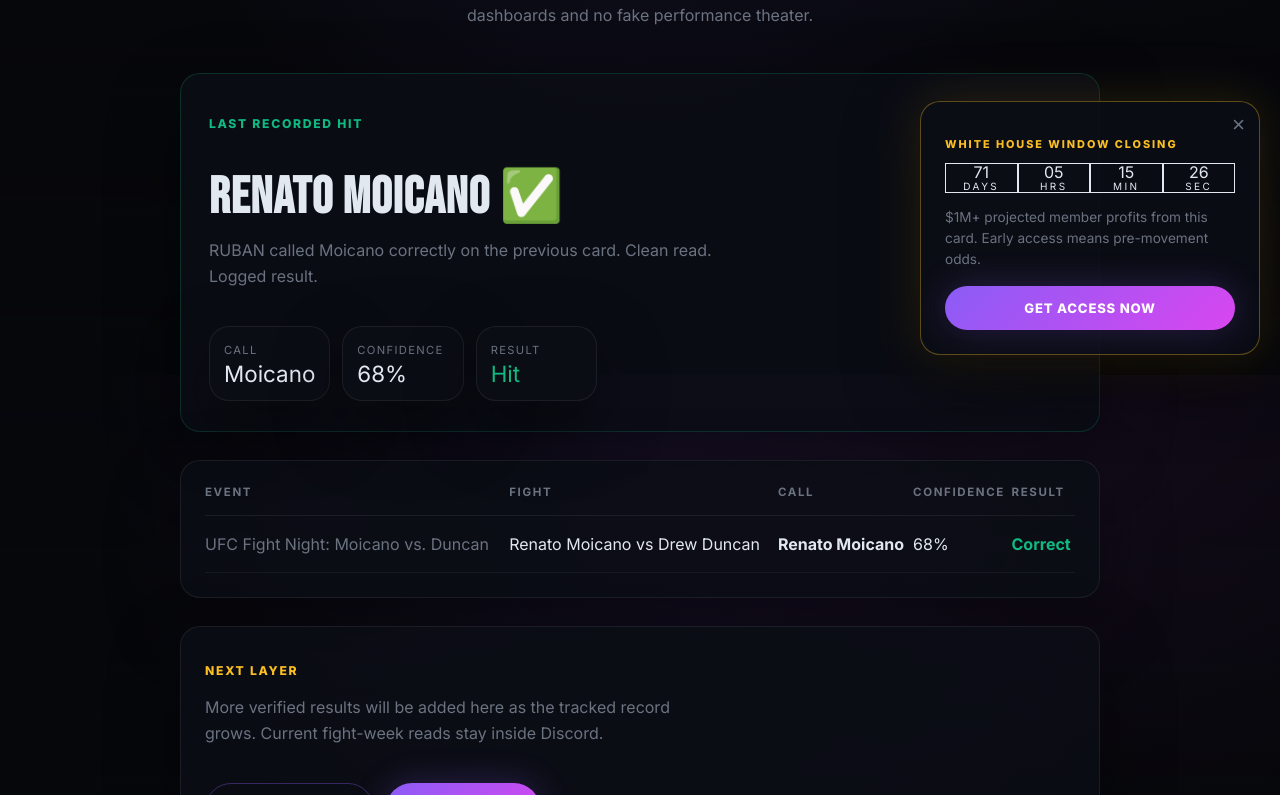
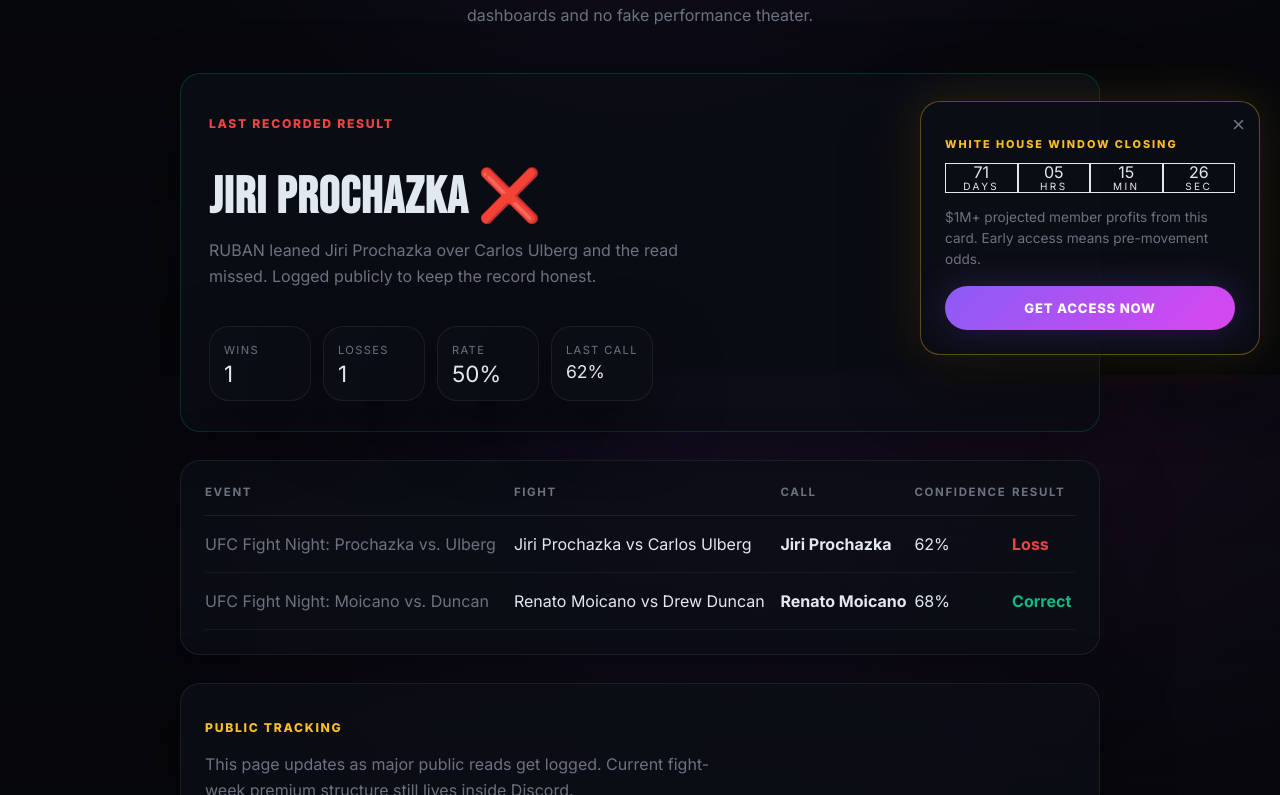
Before and after one commit to hi22609/UFC-Ruban, a Next.js app in the folder ruban-frontend/: page /track-record in a window 1280 px wide. Shown: the part 425-1220 px from the top of the page. Built offline with nearby package versions, Linux system fonts and the light colour scheme.

Commit message:
Clean public nav and update record tracking

```diff
--- /dev/null
+++ b/ruban-frontend/app/data/trackRecord.json
@@ -0,0 +1,32 @@
+{
+  "summary": {
+    "wins": 1,
+    "losses": 1,
+    "pushes": 0,
+    "winRate": 50
+  },
+  "lastRecorded": {
+    "fighter": "Jiri Prochazka",
+    "confidence": 62,
+    "result": "Loss",
+    "note": "RUBAN leaned Jiri Prochazka over Carlos Ulberg and the read missed. Logged publicly to keep the record honest."
+  },
+  "rows": [
+    {
+      "event": "UFC Fight Night: Prochazka vs. Ulberg",
+      "fight": "Jiri Prochazka vs Carlos Ulberg",
+      "call": "Jiri Prochazka",
+      "confidence": 62,
+      "result": "Loss",
+      "note": "Lean missed. Added to keep public tracking honest."
+    },
+    {
+      "event": "UFC Fight Night: Moicano vs. Duncan",
+      "fight": "Renato Moicano vs Drew Duncan",
+      "call": "Renato Moicano",
+      "confidence": 68,
+      "result": "Correct",
+      "note": "Main-event read landed. Correctly called by RUBAN."
+    }
+  ]
+}
--- a/ruban-frontend/app/layout.tsx
+++ b/ruban-frontend/app/layout.tsx
@@ -75,9 +75,6 @@
               <Link href="/whitehouse" className="nav-link">
                 White House
               </Link>
-              <Link href="/mission-control" className="nav-link">
-                Mission Control
-              </Link>
               <Link href="https://discord.gg/yymtuNQwqC" target="_blank" rel="noopener noreferrer" className="nav-link" title="Discord">
                 <svg width="18" height="18" viewBox="0 0 24 24" fill="currentColor"><path d="M20.317 4.37a19.791 19.791 0 0 0-4.885-1.515.074.074 0 0 0-.079.037c-.21.375-.444.864-.608 1.25a18.27 18.27 0 0 0-5.487 0 12.64 12.64 0 0 0-.617-1.25.077.077 0 0 0-.079-.037A19.736 19.736 0 0 0 3.677 4.37a.07.07 0 0 0-.032.027C.533 9.046-.32 13.58.099 18.057c.001.022.015.043.03.056a19.9 19.9 0 0 0 5.993 3.03.077.077 0 0 0 .084-.028c.462-.63.874-1.295 1.226-1.994a.076.076 0 0 0-.041-.106 13.107 13.107 0 0 1-1.872-.892.077.077 0 0 1-.008-.128 10.2 10.2 0 0 0 .372-.292.074.074 0 0 1 .077-.01c3.928 1.793 8.18 1.793 12.062 0a.074.074 0 0 1 .078.01c.12.098.246.198.373.292a.077.077 0 0 1-.006.127 12.299 12.299 0 0 1-1.873.892.077.077 0 0 0-.041.107c.36.698.772 1.362 1.225 1.993a.076.076 0 0 0 .084.028 19.839 19.839 0 0 0 6.002-3.03.077.077 0 0 0 .032-.054c.5-5.177-.838-9.674-3.549-13.66a.061.061 0 0 0-.031-.03z"/></svg>
               </Link>
@@ -137,9 +134,6 @@
                 <Link href="/whitehouse" style={{ color: 'var(--muted)' }}>
                   White House
                 </Link>
-                <Link href="/mission-control" style={{ color: 'var(--muted)' }}>
-                  Mission Control
-                </Link>
                 <Link href="/pricing" style={{ color: 'var(--muted)' }}>
                   Pricing
                 </Link>
--- a/ruban-frontend/app/page.tsx
+++ b/ruban-frontend/app/page.tsx
@@ -1,6 +1,7 @@
 import Link from 'next/link';
 import Countdown from './components/Countdown';
 import predictionsData from './data/predictions.json';
+import trackRecordData from './data/trackRecord.json';
 
 // ── Data helpers ─────────────────────────────────────────
 const monthlyLink =
@@ -28,7 +29,7 @@
   return (
     <>
       {/* ══════════════════════════════════════════════════
-          SECTION 1 — HERO
+          SECTION 1 - HERO
       ══════════════════════════════════════════════════ */}
       <section style={{ ...sectionStyle, paddingTop: 80 }}>
         <div className="wrap">
@@ -71,7 +72,7 @@
                 }}
               >
                 Full-card reads delivered before the market moves.
-                Confidence levels, volatility flags, and structured analysis —
+                Confidence levels, volatility flags, and structured analysis -
                 not picks, not predictions.
               </p>
               <p
@@ -320,7 +321,7 @@
       </section>
 
       {/* ══════════════════════════════════════════════════
-          SECTION 2 — WHITE HOUSE URGENCY
+          SECTION 2 - WHITE HOUSE URGENCY
       ══════════════════════════════════════════════════ */}
       <section
         style={{
@@ -431,7 +432,7 @@
       </section>
 
       {/* ══════════════════════════════════════════════════
-          SECTION 3 — FREE PICK
+          SECTION 3 - FREE PICK
       ══════════════════════════════════════════════════ */}
       <section id="free-pick" style={{ ...sectionStyle }}>
         <div className="wrap">
@@ -635,10 +636,10 @@
                   }}
                 >
                   {[
-                    'Every meaningful fight — not just the main event',
+                    'Every meaningful fight - not just the main event',
                     'Confidence ratings and volatility flags per read',
                     'Fight-week notes as the market moves',
-                    'Private Discord delivery — no public noise',
+                    'Private Discord delivery - no public noise',
                     'Structured format for disciplined operators',
                   ].map((item, i) => (
                     <li
@@ -680,7 +681,7 @@
       </section>
 
       {/* ══════════════════════════════════════════════════
-          SECTION 4 — SYSTEM STATS
+          SECTION 4 - SYSTEM STATS
       ══════════════════════════════════════════════════ */}
       <section style={{ ...sectionStyle, ...dividerStyle }}>
         <div className="wrap">
@@ -720,7 +721,7 @@
           >
             {[
               { value: totalCount.toString(), label: 'Fights This Card', color: 'var(--purple)' },
-              { value: '—', label: 'Historical Win Rate', color: 'var(--green)' },
+              { value: `${trackRecordData.summary.winRate}%`, label: 'Historical Win Rate', color: 'var(--green)' },
               { value: `${lockRate}%`, label: 'Lock Tier Rate', color: 'var(--gold)' },
               { value: `${totalCount}`, label: 'Current Event Reads', color: 'var(--magenta)' },
             ].map((stat, i) => (
@@ -759,7 +760,7 @@
       </section>
 
       {/* ══════════════════════════════════════════════════
-          SECTION 5 — HOW IT WORKS
+          SECTION 5 - HOW IT WORKS
       ══════════════════════════════════════════════════ */}
       <section style={{ ...sectionStyle, ...dividerStyle }}>
         <div className="wrap">
@@ -802,7 +803,7 @@
               {
                 num: '02',
                 title: 'Join Discord',
-                body: "Get your invite after purchase. The board lives in the member room — organized by fight, updated through fight week.",
+                body: "Get your invite after purchase. The board lives in the member room - organized by fight, updated through fight week.",
               },
               {
                 num: '03',
@@ -849,7 +850,7 @@
       </section>
 
       {/* ══════════════════════════════════════════════════
-          SECTION 6 — PRICING PREVIEW
+          SECTION 6 - PRICING PREVIEW
       ══════════════════════════════════════════════════ */}
       <section
         style={{
@@ -1029,7 +1030,7 @@
                   marginBottom: 20,
                 }}
               >
-                Annual access — save $120/year
+                Annual access - save $120/year
               </p>
               <p
                 style={{
--- a/ruban-frontend/app/track-record/page.tsx
+++ b/ruban-frontend/app/track-record/page.tsx
@@ -1,15 +1,7 @@
 import Link from 'next/link';
+import trackRecordData from '../data/trackRecord.json';
 
-const recordRows = [
-  {
-    event: 'UFC Fight Night: Moicano vs. Duncan',
-    fight: 'Renato Moicano vs Drew Duncan',
-    call: 'Renato Moicano',
-    confidence: 68,
-    result: 'Correct',
-    note: 'Main-event read landed. Correctly called by RUBAN.',
-  },
-];
+const { summary, lastRecorded, rows } = trackRecordData;
 
 export default function TrackRecordPage() {
   return (
@@ -48,28 +40,32 @@
         >
           <div style={{ display: 'flex', justifyContent: 'space-between', gap: 20, flexWrap: 'wrap', alignItems: 'center' }}>
             <div>
-              <p style={{ color: 'var(--green)', fontSize: '0.76rem', fontWeight: 800, letterSpacing: '0.14em', textTransform: 'uppercase', fontFamily: 'Inter, sans-serif', marginBottom: 8 }}>
-                Last Recorded Hit
+              <p style={{ color: lastRecorded.result === 'Correct' ? 'var(--green)' : '#ef4444', fontSize: '0.76rem', fontWeight: 800, letterSpacing: '0.14em', textTransform: 'uppercase', fontFamily: 'Inter, sans-serif', marginBottom: 8 }}>
+                Last Recorded Result
               </p>
               <h2 style={{ fontSize: 'clamp(2rem, 4vw, 3.2rem)', lineHeight: 0.92, marginBottom: 10 }}>
-                Renato Moicano ✅
+                {lastRecorded.fighter} {lastRecorded.result === 'Correct' ? '✅' : '❌'}
               </h2>
               <p style={{ color: 'var(--muted)', fontFamily: 'Inter, sans-serif', lineHeight: 1.65, maxWidth: 520 }}>
-                RUBAN called Moicano correctly on the previous card. Clean read. Logged result.
+                {lastRecorded.note}
               </p>
             </div>
-            <div style={{ display: 'grid', gridTemplateColumns: 'repeat(3, minmax(110px, 1fr))', gap: 12, minWidth: 'min(100%, 360px)' }}>
+            <div style={{ display: 'grid', gridTemplateColumns: 'repeat(4, minmax(88px, 1fr))', gap: 12, minWidth: 'min(100%, 420px)' }}>
               <div className="card" style={{ padding: '16px 14px' }}>
-                <div style={{ fontSize: '0.7rem', color: 'var(--muted)', textTransform: 'uppercase', letterSpacing: '0.12em', fontFamily: 'Inter, sans-serif', marginBottom: 6 }}>Call</div>
-                <div style={{ fontSize: '1.4rem', lineHeight: 0.95 }}>Moicano</div>
+                <div style={{ fontSize: '0.7rem', color: 'var(--muted)', textTransform: 'uppercase', letterSpacing: '0.12em', fontFamily: 'Inter, sans-serif', marginBottom: 6 }}>Wins</div>
+                <div style={{ fontSize: '1.4rem', lineHeight: 0.95 }}>{summary.wins}</div>
               </div>
               <div className="card" style={{ padding: '16px 14px' }}>
-                <div style={{ fontSize: '0.7rem', color: 'var(--muted)', textTransform: 'uppercase', letterSpacing: '0.12em', fontFamily: 'Inter, sans-serif', marginBottom: 6 }}>Confidence</div>
-                <div style={{ fontSize: '1.4rem', lineHeight: 0.95 }}>68%</div>
+                <div style={{ fontSize: '0.7rem', color: 'var(--muted)', textTransform: 'uppercase', letterSpacing: '0.12em', fontFamily: 'Inter, sans-serif', marginBottom: 6 }}>Losses</div>
+                <div style={{ fontSize: '1.4rem', lineHeight: 0.95 }}>{summary.losses}</div>
               </div>
               <div className="card" style={{ padding: '16px 14px' }}>
-                <div style={{ fontSize: '0.7rem', color: 'var(--muted)', textTransform: 'uppercase', letterSpacing: '0.12em', fontFamily: 'Inter, sans-serif', marginBottom: 6 }}>Result</div>
-                <div style={{ fontSize: '1.4rem', lineHeight: 0.95, color: 'var(--green)' }}>Hit</div>
+                <div style={{ fontSize: '0.7rem', color: 'var(--muted)', textTransform: 'uppercase', letterSpacing: '0.12em', fontFamily: 'Inter, sans-serif', marginBottom: 6 }}>Rate</div>
+                <div style={{ fontSize: '1.4rem', lineHeight: 0.95 }}>{summary.winRate}%</div>
+              </div>
+              <div className="card" style={{ padding: '16px 14px' }}>
+                <div style={{ fontSize: '0.7rem', color: 'var(--muted)', textTransform: 'uppercase', letterSpacing: '0.12em', fontFamily: 'Inter, sans-serif', marginBottom: 6 }}>Last Call</div>
+                <div style={{ fontSize: '1.1rem', lineHeight: 1 }}>{lastRecorded.confidence}%</div>
               </div>
             </div>
           </div>
@@ -87,13 +83,13 @@
               </tr>
             </thead>
             <tbody>
-              {recordRows.map((row) => (
-                <tr key={row.fight} style={{ borderBottom: '1px solid rgba(255,255,255,0.05)' }}>
+              {rows.map((row) => (
+                <tr key={`${row.event}-${row.fight}`} style={{ borderBottom: '1px solid rgba(255,255,255,0.05)' }}>
                   <td style={{ padding: '18px 0', color: 'var(--muted)' }}>{row.event}</td>
                   <td style={{ padding: '18px 0', color: 'var(--text)' }}>{row.fight}</td>
                   <td style={{ padding: '18px 0', fontWeight: 700 }}>{row.call}</td>
                   <td style={{ padding: '18px 0' }}>{row.confidence}%</td>
-                  <td style={{ padding: '18px 0', color: 'var(--green)', fontWeight: 700 }}>{row.result}</td>
+                  <td style={{ padding: '18px 0', color: row.result === 'Correct' ? 'var(--green)' : '#ef4444', fontWeight: 700 }}>{row.result}</td>
                 </tr>
               ))}
             </tbody>
@@ -103,10 +99,10 @@
         <div className="card" style={{ maxWidth: 920, margin: '0 auto', display: 'flex', justifyContent: 'space-between', alignItems: 'center', gap: 20, flexWrap: 'wrap' }}>
           <div>
             <p style={{ color: 'var(--gold)', fontSize: '0.76rem', fontWeight: 800, letterSpacing: '0.14em', textTransform: 'uppercase', fontFamily: 'Inter, sans-serif', marginBottom: 8 }}>
-              Next Layer
+              Public Tracking
             </p>
             <p style={{ color: 'var(--muted)', fontFamily: 'Inter, sans-serif', lineHeight: 1.65, maxWidth: 520 }}>
-              More verified results will be added here as the tracked record grows. Current fight-week reads stay inside Discord.
+              This page updates as major public reads get logged. Current fight-week premium structure still lives inside Discord.
             </p>
           </div>
           <div style={{ display: 'flex', gap: 12, flexWrap: 'wrap' }}>
```
